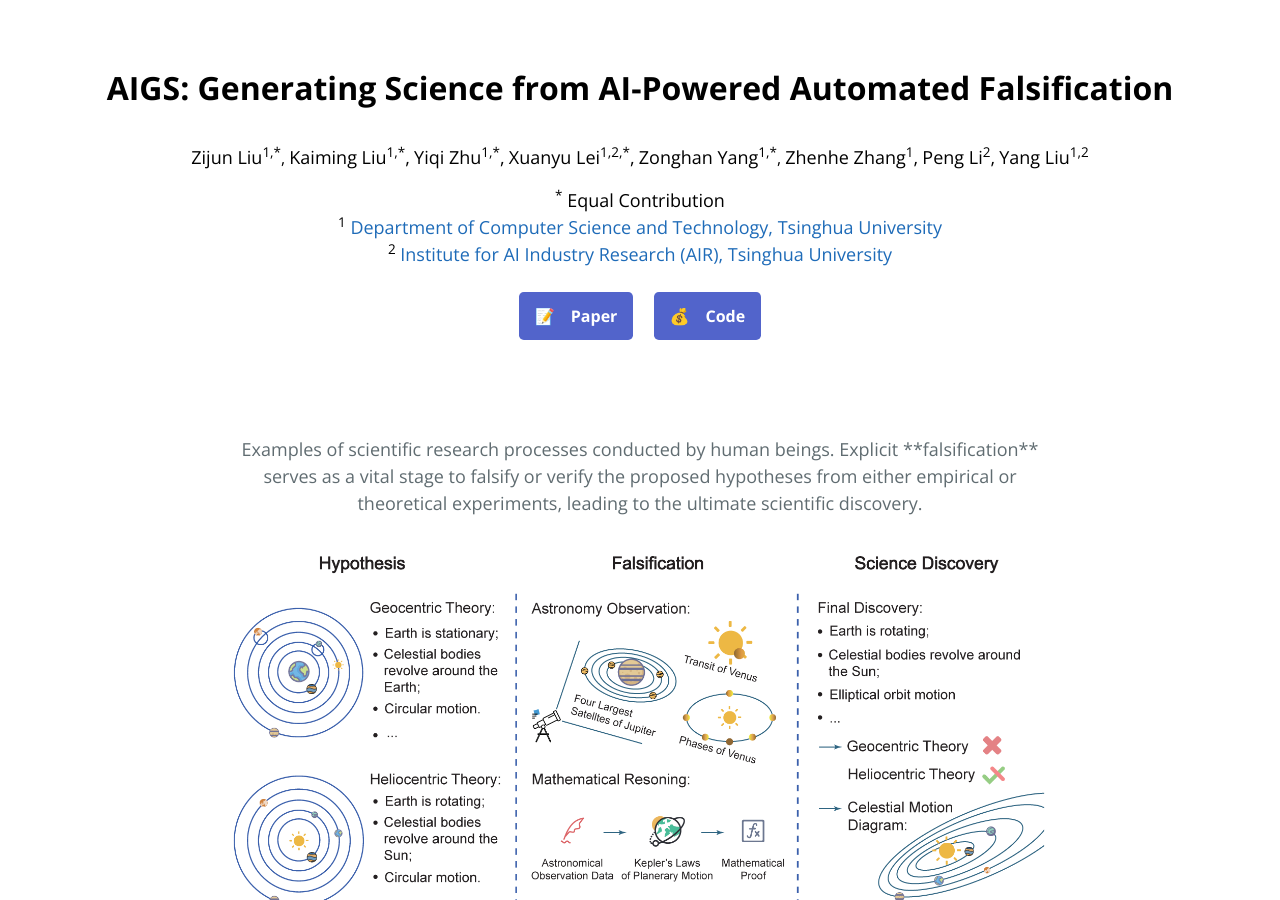
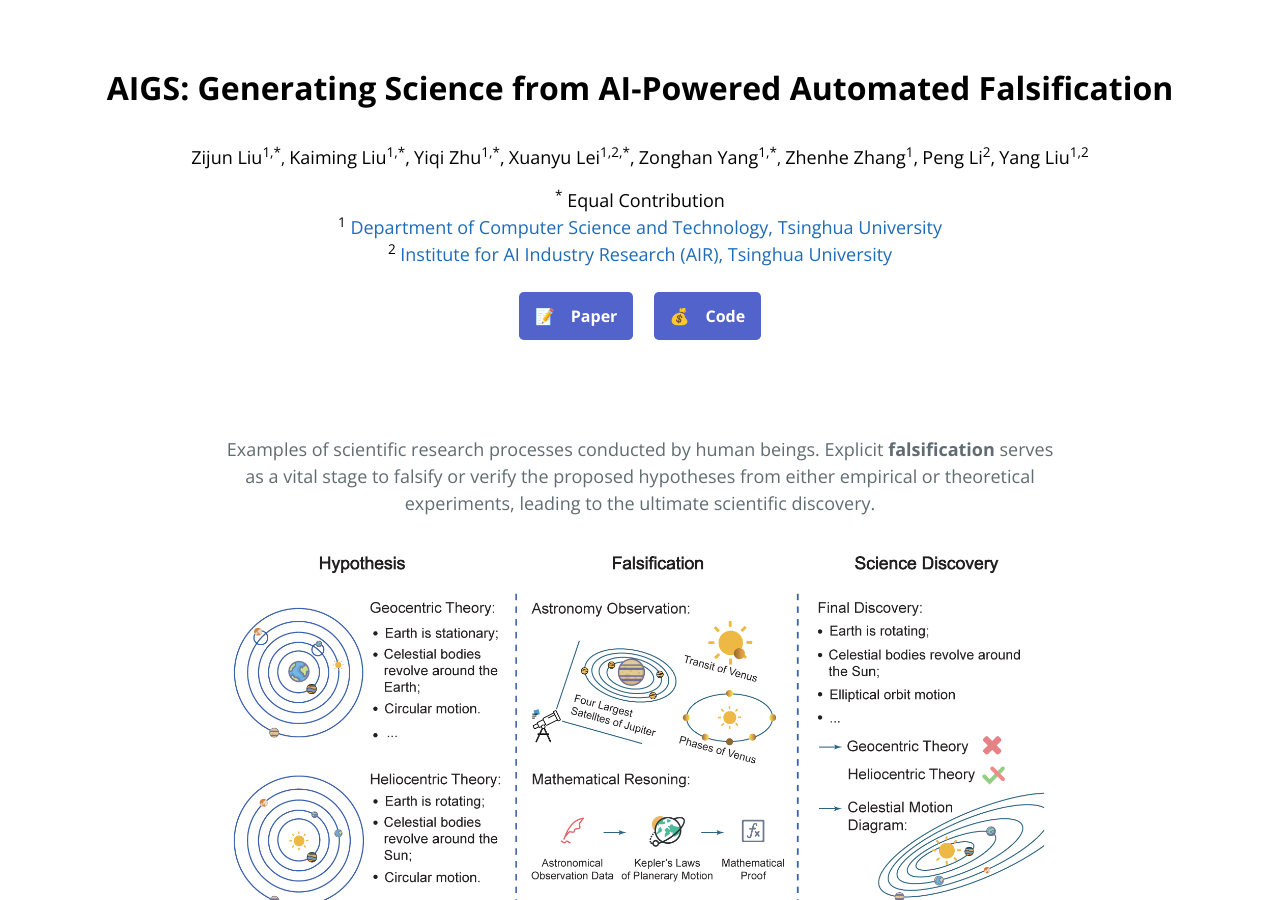
Before and after one commit to agent-force/AIGS, a Jekyll site: the page built from index.md, in a window 1280 px wide and 900 px high. Built offline with Jekyll 4.4.1, drawn with Linux system fonts in a browser that asks for light colours.

Commit message:
init website

```diff
--- a/_layouts/ai-generated-science.html
+++ b/_layouts/ai-generated-science.html
@@ -75,7 +75,7 @@
 
     <main id="content" class="main-content" role="main">
       <div style="text-align:center;margin-bottom: 2rem">
-          <font size=4> Examples of scientific research processes conducted by human beings. Explicit **falsification** serves as a vital stage to falsify or verify the proposed hypotheses from either empirical or theoretical experiments, leading to the ultimate scientific discovery. </font>
+          <font size=4> Examples of scientific research processes conducted by human beings. Explicit <b>falsification</b> serves as a vital stage to falsify or verify the proposed hypotheses from either empirical or theoretical experiments, leading to the ultimate scientific discovery. </font>
           <br>
       </div>
 
```
